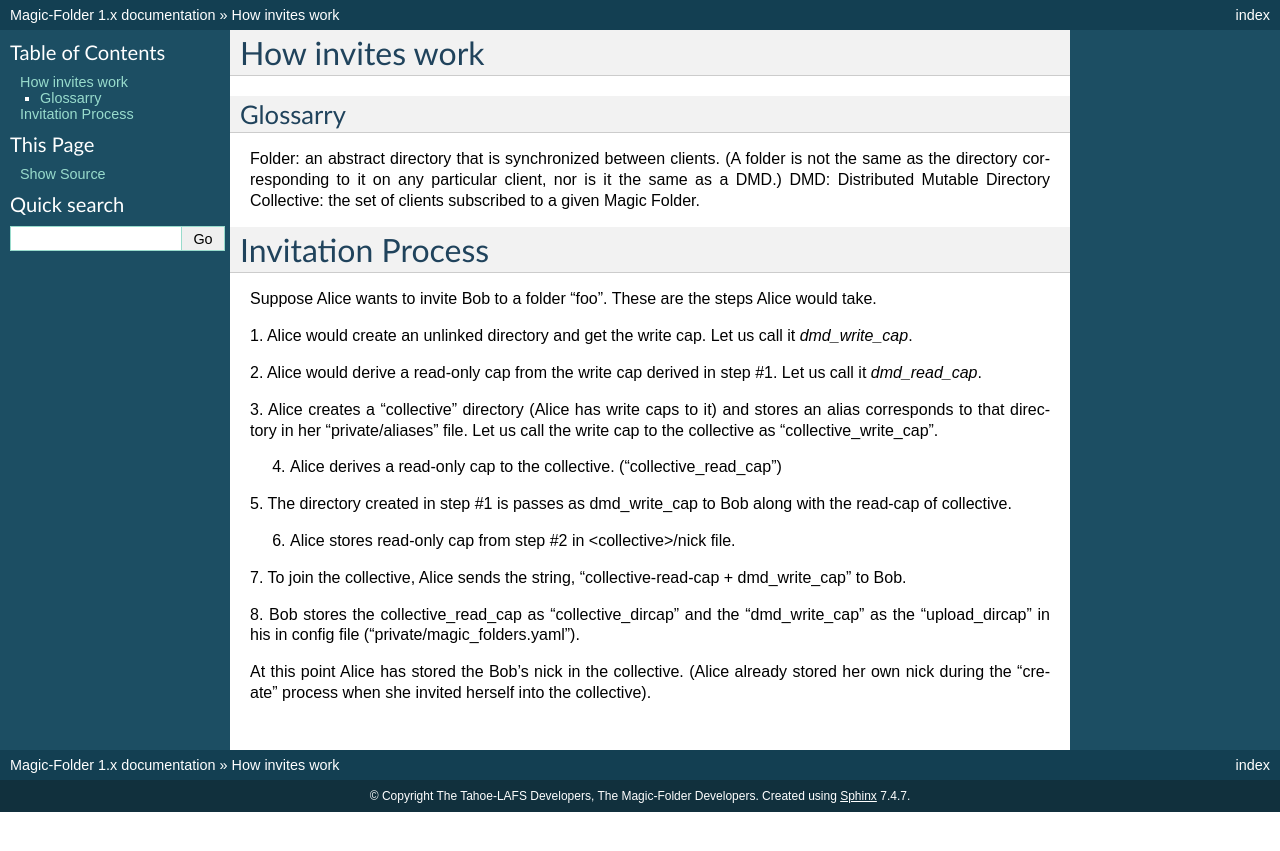
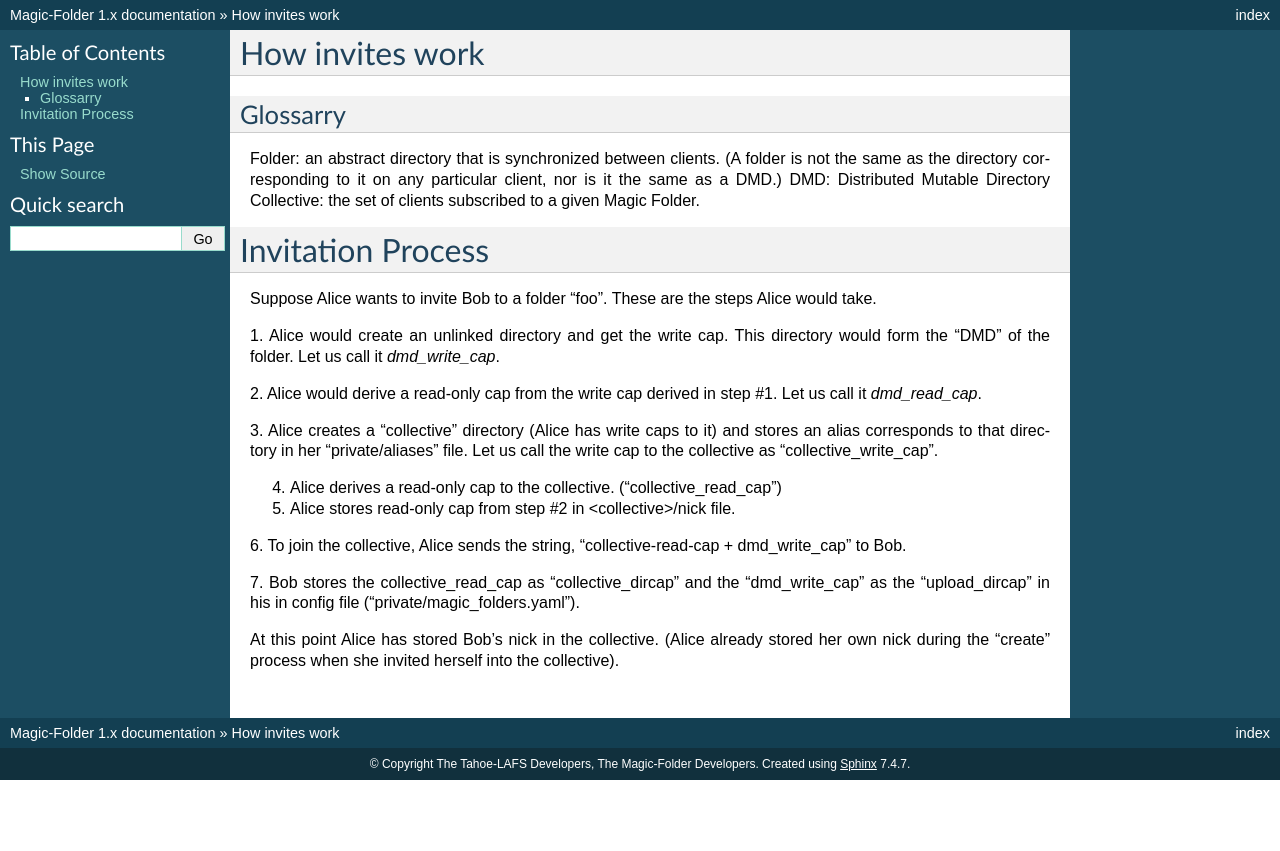
Before and after one commit to tahoe-lafs/magic-folder, a Sphinx documentation site: the page built from docs/invites.rst, in a window 1280 px wide. Shown: the top 851 px of the page. Built offline with Sphinx 7.4.7, drawn with Linux system fonts in a browser that asks for light colours; pages that are not in the unit, such as notebooks, are missing from menus.

Commit message:
a few edits and clarifications

```diff
--- a/docs/invites.rst
+++ b/docs/invites.rst
@@ -20,8 +20,8 @@ Invitation Process
 Suppose Alice wants to invite Bob to a folder "foo". These are the
 steps Alice would take.
 
-1. Alice would create an unlinked directory and get the write cap. Let
-us call it `dmd_write_cap`.
+1. Alice would create an unlinked directory and get the write cap. This
+directory would form the "DMD" of the folder. Let us call it `dmd_write_cap`.
 
 2. Alice would derive a read-only cap from the write cap derived in
 step #1. Let us call it `dmd_read_cap`.
@@ -33,18 +33,15 @@ as "collective_write_cap".
 
 4. Alice derives a read-only cap to the collective. ("collective_read_cap")
 
-5. The directory created in step #1 is passes as dmd_write_cap to Bob
-along with the read-cap of collective.
+5. Alice stores read-only cap from step #2 in <collective>/nick file.
 
-6. Alice stores read-only cap from step #2 in <collective>/nick file.
-
-7. To join the collective, Alice sends the string, "collective-read-cap +
+6. To join the collective, Alice sends the string, "collective-read-cap +
 dmd_write_cap" to Bob.
 
-8. Bob stores the collective_read_cap as "collective_dircap" and the
+7. Bob stores the collective_read_cap as "collective_dircap" and the
 "dmd_write_cap" as the "upload_dircap" in his in config file
 ("private/magic_folders.yaml").
 
-At this point Alice has stored the Bob's nick in the collective. (Alice
+At this point Alice has stored Bob's nick in the collective. (Alice
 already stored her own nick during the "create" process when she invited
 herself into the collective).
```
